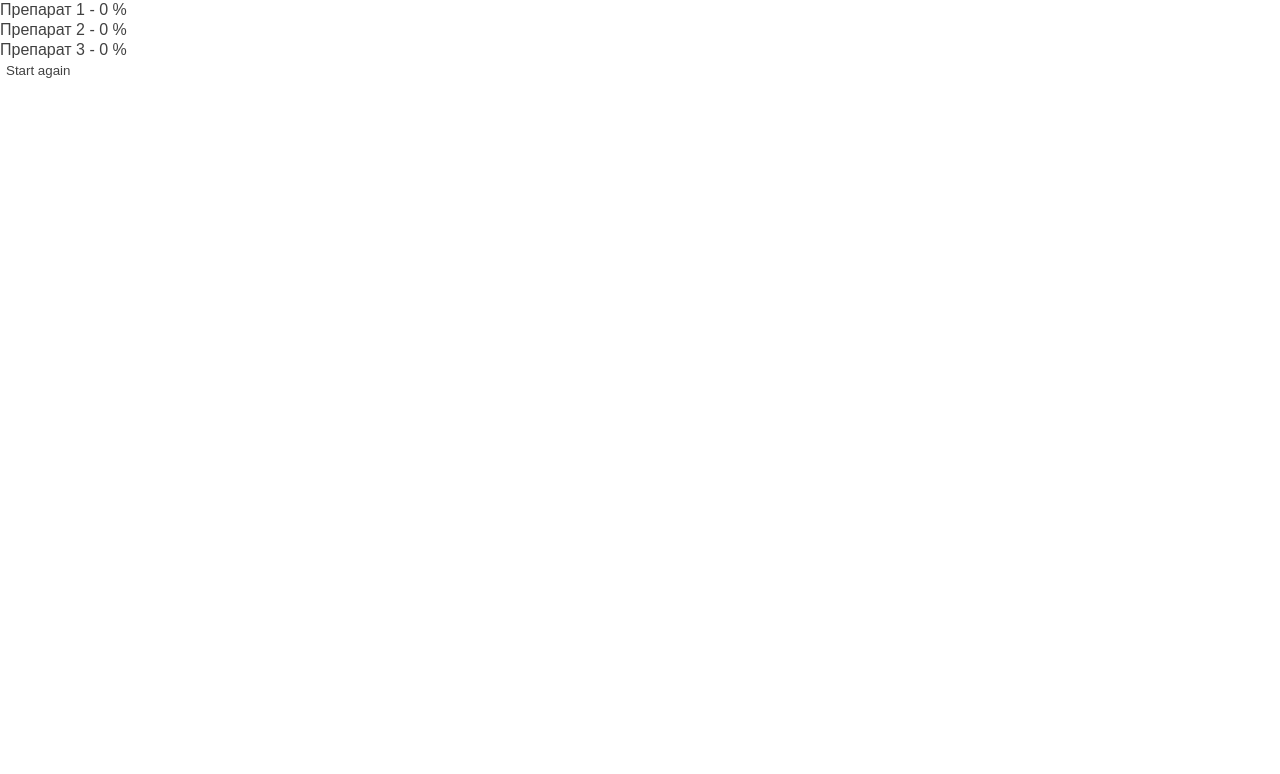
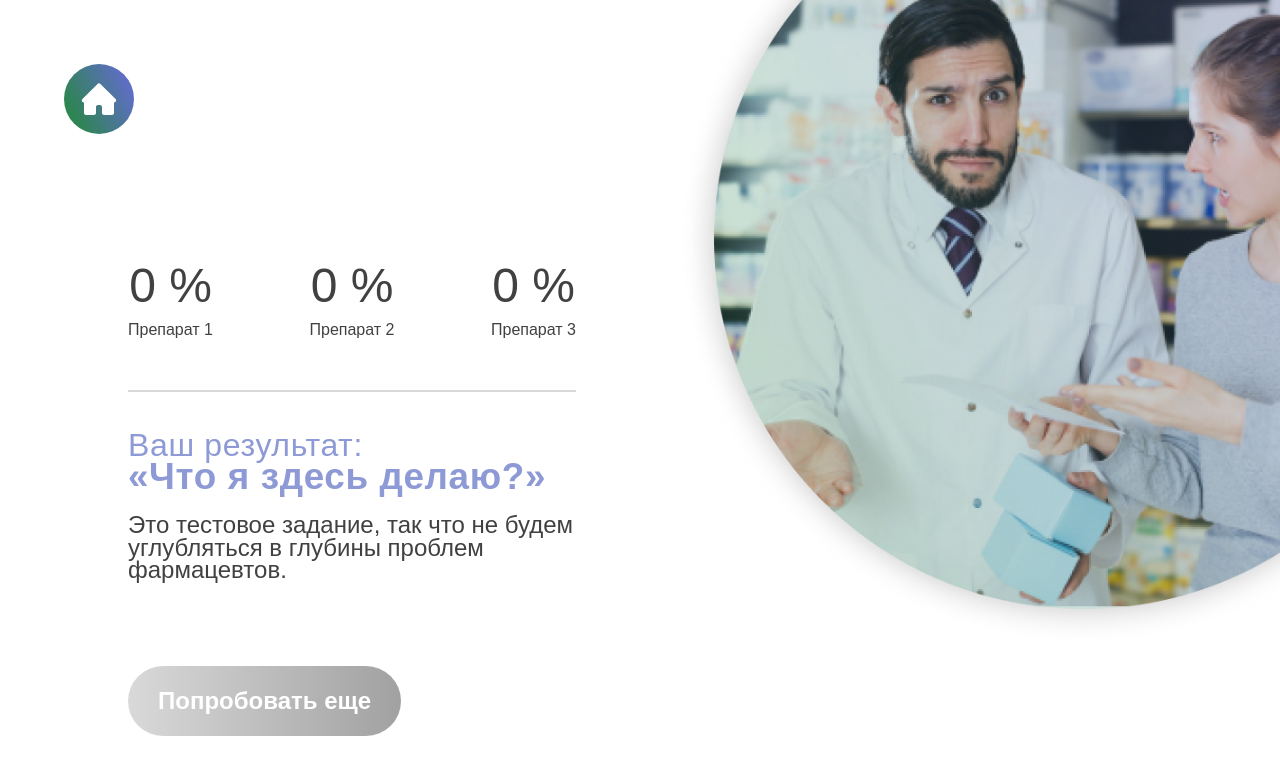
Before and after one commit to AlisaVlasova/test-vue, a Vue app: page /final in a window 1280 px wide. Shown: the top 774 px of the page. Built offline with nearby package versions, Linux system fonts and the light colour scheme.

Commit message:
Final implemented; Style updates; animations added

```diff
--- a/src/App.vue
+++ b/src/App.vue
@@ -42,10 +42,18 @@ a {
   text-decoration: none;
 }
 
-button {
+button,
+.btn {
   background-color: inherit;
   color: inherit;
   border: none;
   outline: none;
+  cursor: pointer;
+
+  transition: all 0.3s;
+
+  &:hover {
+    box-shadow: 0px 6px 6px rgba(0, 0, 0, 0.25);
+  }
 }
 </style>
--- a/src/components/DrugsList.vue
+++ b/src/components/DrugsList.vue
@@ -33,18 +33,31 @@ export default {
   justify-content: space-between;
   align-items: center;
 
-  padding: 0 30px;
+  width: 100%;
+
+  padding: 0 5% 5%;
+
+  @media (max-width: 1024px) {
+    flex-direction: column;
+    align-items: stretch;
+  }
 
   &__button {
-    padding: 30px 50px;
+    padding: 23px 40px;
+    margin-bottom: 30px;
 
     font-weight: bold;
-    font-size: 28px;
-    line-height: 34px;
+    font-size: 1.7rem;
+    line-height: 1.7rem;
 
     color: #ffffff;
 
     border-radius: 100px;
+    border: 2px solid transparent;
+
+    @media (max-width: 1024px) {
+      width: 100%;
+    }
   }
 }
 </style>
--- a/src/components/PatientsList.vue
+++ b/src/components/PatientsList.vue
@@ -102,9 +102,6 @@ export default {
   position: relative;
 
   min-width: 100%;
-  min-height: 850px;
-
-  padding: 130px 0 180px;
 
   &__item {
     position: absolute;
@@ -112,7 +109,7 @@ export default {
 
     max-width: 540px;
 
-    margin-right: 50px;
+    margin: 10% auto;
 
     box-shadow: 0px 0px 40px rgba(127, 127, 127, 0.4);
     border-radius: 40px;
@@ -135,15 +132,15 @@ export default {
     margin-bottom: 15px;
 
     font-weight: bold;
-    font-size: 32px;
-    line-height: 39px;
+    font-size: 2rem;
+    line-height: 2rem;
 
     color: #8e9ad5;
   }
 
   &__text {
-    font-size: 24px;
-    line-height: 29px;
+    font-size: 1.5rem;
+    line-height: 1.5rem;
   }
 }
 
@@ -154,8 +151,8 @@ export default {
 
   padding: 30px;
 
-  font-size: 52px;
-  line-height: 51px;
+  font-size: 3.2rem;
+  line-height: 2.5rem;
 
   border: 8px solid;
 
--- a/src/components/Sidebar.vue
+++ b/src/components/Sidebar.vue
@@ -93,7 +93,7 @@ export default {
 
     display: flex;
 
-    padding: 70px 50px;
+    padding: 10%;
   }
 
   &__button {
@@ -116,8 +116,8 @@ export default {
   }
 
   &__title {
-    font-size: 36px;
-    line-height: 44px;
+    font-size: 2.2rem;
+    line-height: 2.2rem;
 
     color: #ffffff;
   }
@@ -125,10 +125,10 @@ export default {
   &__footer {
     position: relative;
 
-    padding: 20px 50px;
+    padding: 5% 10%;
 
-    font-size: 36px;
-    line-height: 44px;
+    font-size: 2.2rem;
+    line-height: 2.2rem;
     text-align: center;
     letter-spacing: 0.02em;
 
@@ -148,14 +148,14 @@ export default {
   }
 
   &__count {
-    font-size: 46px;
-    line-height: 80px;
+    font-size: 2.8rem;
+    line-height: 4rem;
   }
 }
 
 .params {
   position: relative;
-  padding: 0 50px;
+  padding: 0 10%;
 
   &__list {
     display: flex;
@@ -173,9 +173,9 @@ export default {
     padding: 10px 20px 10px 10px;
     margin: 0 20px 40px 0;
 
-    font-size: 48px;
+    font-size: 3rem;
     font-weight: bold;
-    line-height: 59px;
+    line-height: 3rem;
 
     background: #ffffff;
     box-shadow: 0px 0px 50px rgba(131, 42, 64, 0.4);
--- a/src/views/Cover.vue
+++ b/src/views/Cover.vue
@@ -8,9 +8,7 @@
           <p class="cover__large-title">Фармацевту</p>
         </h1>
       </div>
-      <router-link to="/main" class="cover__button button">
-        Начать
-      </router-link>
+      <router-link to="/main" class="cover__button btn"> Начать </router-link>
     </div>
   </div>
 </template>
@@ -34,20 +32,23 @@ export default {
 
   &__wellcome {
     position: absolute;
-    top: -30px;
-    left: 110px;
+    top: -10%;
+    left: 8%;
 
     display: flex;
     flex-direction: column;
     align-items: center;
 
-    width: 860px;
-    height: 860px;
+    max-width: 860px;
+    max-height: 860px;
 
     padding: 280px 181px 160px;
 
     background: linear-gradient(63.53deg, #2d8550 16.62%, #5e6ec2 83.38%);
+
     border-radius: 50%;
+
+    animation: up-down 2s ease-in-out 1;
   }
 
   &__description {
@@ -55,8 +56,8 @@ export default {
   }
 
   &__text {
-    font-size: 35px;
-    line-height: 41px;
+    font-size: 2.2rem;
+    line-height: 2rem;
     letter-spacing: 0.02em;
     text-shadow: 0px 4px 4px rgba(0, 0, 0, 0.25);
   }
@@ -64,15 +65,15 @@ export default {
   &__title {
     margin: 29px 0 120px;
 
-    font-size: 60px;
+    font-size: 3.7rem;
     font-weight: bold;
-    line-height: 66px;
+    line-height: 3.3rem;
     letter-spacing: 0.02em;
   }
 
   &__large-title {
-    font-size: 70px;
-    line-height: 77px;
+    font-size: 4.3rem;
+    line-height: 4.5rem;
     text-transform: uppercase;
   }
 
@@ -80,8 +81,8 @@ export default {
     padding: 23px 130px;
 
     font-weight: bold;
-    font-size: 36px;
-    line-height: 44px;
+    font-size: 2.2rem;
+    line-height: 2.2rem;
     text-align: center;
 
     color: #8e9ad5;
@@ -90,4 +91,16 @@ export default {
     border-radius: 100px;
   }
 }
+
+@keyframes up-down {
+  0% {
+    top: -100%;
+  }
+  70% {
+    top: 10%;
+  }
+  100% {
+    top: -10%;
+  }
+}
 </style>
--- a/src/views/Final.vue
+++ b/src/views/Final.vue
@@ -1,12 +1,38 @@
 <template>
   <div class="final">
-    <ul>
-      <li v-for="(drug, index) of drugs" :key="drug.id">
-        Препарат {{ index + 1 }} -
-        {{ Math.round((drug.count * 100) / drugs.length) }} %
-      </li>
-      <button @click="restart">Start again</button>
-    </ul>
+    <img src="@/assets/image/final.png" alt="" class="final__image" />
+
+    <div class="final__header">
+      <button @click="home" class="final__button">
+        <img src="@/assets/image/home-light.svg" alt="Home" title="Домой" />
+      </button>
+    </div>
+
+    <div class="final__result">
+      <div>
+        <ul class="stat">
+          <li v-for="(drug, index) of drugs" :key="drug.id" class="stat__item">
+            <p class="stat__num">
+              {{ Math.round((drug.count * 100) / drugs.length) }} %
+            </p>
+            <p class="stat__name">Препарат {{ index + 1 }}</p>
+          </li>
+        </ul>
+        <div class="final__description">
+          <h2 class="final__title">
+            Ваш результат:
+            <strong> «Что я здесь делаю?» </strong>
+          </h2>
+          <p class="final__text">
+            Это тестовое задание, так что не будем углубляться в глубины проблем
+            фармацевтов.
+          </p>
+        </div>
+      </div>
+      <button @click="restart" class="final__button-restart">
+        Попробовать еще
+      </button>
+    </div>
   </div>
 </template>
 
@@ -23,8 +49,140 @@ export default {
       this.$store.dispatch("restart");
       this.$router.push({ name: "Main" });
     },
+    home() {
+      this.$store.dispatch("restart");
+      this.$router.push({ name: "Cover" });
+    },
   },
 };
 </script>
 
-<style></style>
+<style lang="scss" scoped>
+.final {
+  position: relative;
+
+  display: flex;
+  flex-direction: column;
+
+  height: 100vh;
+
+  &__image {
+    position: absolute;
+    top: -5%;
+    right: -3%;
+
+    width: 50%;
+    max-width: 820px;
+    max-height: 820px;
+
+    animation: right-left 2s ease-in-out 1;
+  }
+
+  &__header {
+    position: relative;
+    z-index: 1;
+
+    padding: 5% 5%;
+  }
+
+  &__button {
+    display: flex;
+    justify-content: center;
+    align-items: center;
+
+    height: 70px;
+    width: 70px;
+
+    background: linear-gradient(63.53deg, #2d8550 16.62%, #5e6ec2 83.38%);
+
+    border-radius: 100%;
+  }
+
+  &__result {
+    position: relative;
+    z-index: 1;
+
+    display: flex;
+    flex-direction: column;
+    justify-content: space-between;
+
+    max-width: 55%;
+    height: 100%;
+
+    padding: 5% 10%;
+  }
+
+  &__description {
+    margin-top: 40px;
+  }
+
+  &__title {
+    display: flex;
+    flex-direction: column;
+
+    margin-bottom: 20px;
+
+    font-size: 2rem;
+    line-height: 1.7rem;
+    letter-spacing: 0.02em;
+
+    color: #8e9ad5;
+
+    & strong {
+      font-size: 2.3rem;
+      line-height: 2.2rem;
+    }
+  }
+
+  &__text {
+    font-size: 1.5rem;
+    line-height: 1.4rem;
+  }
+
+  &__button-restart {
+    width: fit-content;
+
+    padding: 23px 30px;
+
+    font-weight: bold;
+    font-size: 1.5rem;
+    line-height: 1.5rem;
+
+    color: #fff;
+    background: linear-gradient(90deg, #d9d9d9 0%, #a1a1a1 100%);
+    border-radius: 100px;
+  }
+}
+
+.stat {
+  display: flex;
+  justify-content: space-between;
+  align-items: center;
+
+  padding-bottom: 50px;
+
+  border-bottom: 2px solid #d9d9d9;
+
+  &__item {
+    text-align: center;
+  }
+
+  &__num {
+    font-size: 3rem;
+    line-height: 3rem;
+    margin-bottom: 10px;
+  }
+}
+
+@keyframes right-left {
+  0% {
+    right: -100%;
+  }
+  70% {
+    right: 0%;
+  }
+  100% {
+    right: -3%;
+  }
+}
+</style>
--- a/src/views/Main.vue
+++ b/src/views/Main.vue
@@ -71,8 +71,15 @@ export default {
 <style scoped lang="scss">
 .main {
   display: grid;
-  grid-template-columns: 470px 1fr;
+  grid-template-columns: 1fr 2fr;
 
   height: 100vh;
+
+  &__content {
+    display: flex;
+    align-items: center;
+    justify-content: space-between;
+    flex-direction: column;
+  }
 }
 </style>
```
Also changed, not shown: src/assets/image/final.png (added), src/assets/image/home-light.svg (added).
